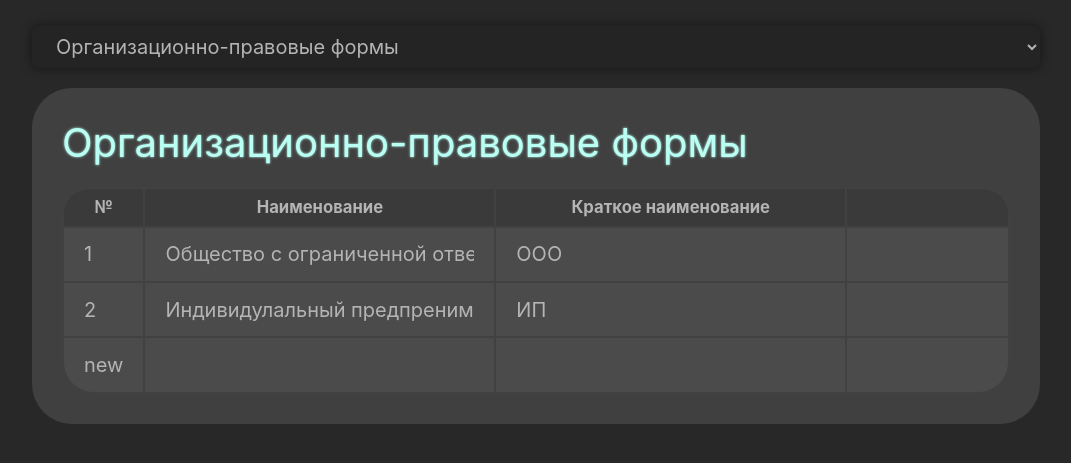
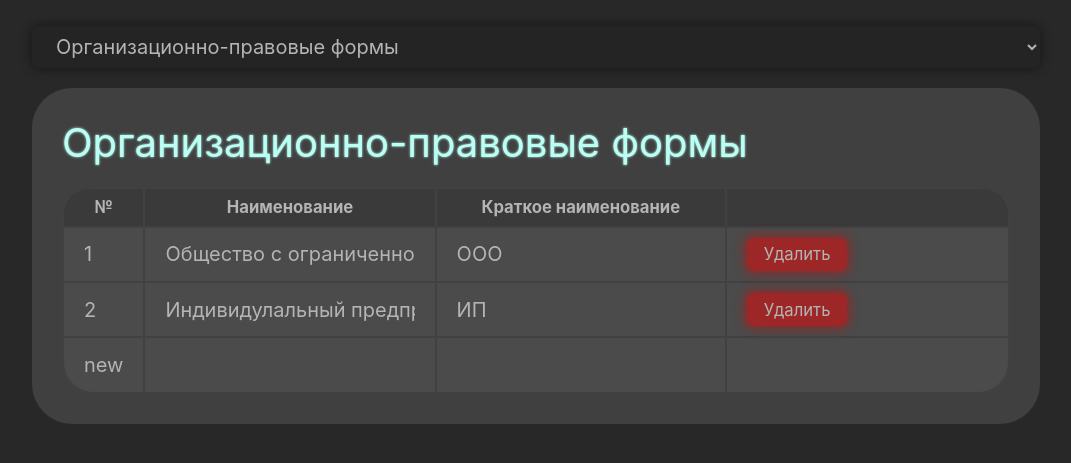
Before and after one commit to ZoomBySNik/Hephaestus, a Django app: page /references/ in a window 1280 px wide; the page is wider, and only the part inside the window is pictured. Shown: the part 137-600 px from the top of that part, without its empty margins (104-1175 px from the left). Run offline with Django 4.2, Linux system fonts and the light colour scheme; a user stored in the database is signed in; data comes from the database, SQL or seed files in the repository; both versions use the stored data as it was after the commit; some libraries are stand-ins or nearby versions.

Commit message:
Реализует работу создания записей в справочниках

```diff
--- a/domain/templates/references/references.html
+++ b/domain/templates/references/references.html
@@ -42,8 +42,13 @@
                                             </td>
                                         {% endwith %}
                                     {% endfor %}
-                                    <td>
-                                        <button id="Button_{{ item.id }}" type="submit" class="button submit text-size-smaller"
+                                    <td class="flex-horizontal gap-1em">
+                                        <button id="Button_{{ item.id }}_delete" type="submit" name="delete_item"
+                                                class="button reject text-size-smaller">
+                                            Удалить
+                                        </button>
+                                        <button id="Button_{{ item.id }}" type="submit"
+                                                class="button submit text-size-smaller"
                                                 style="visibility:hidden">
                                             Сохранить
                                         </button>
@@ -53,17 +58,22 @@
                         {% endfor %}
                         <tr>
                             <td class="row-1em">new</td>
+                            <form method="POST" action="{% url 'references' reference %}">
+                                {% csrf_token %}
                                 {% for field in fields_names %}
                                     <td><input id="{{ field.name }}_new" type="text" class="input-field-in-table"
+                                               name="{{ field.name }}"
                                                maxlength="{{ field.max_length }}"
-                                           onchange="document.getElementById('Button_new').style.visibility = 'visible';">
+                                               onchange="document.getElementById('Button_new').style.visibility = 'visible';"
+                                               {% if forloop.first %}autofocus{% endif %}>
                                     </td>
                                 {% endfor %}
                                 <td>
-                                <button id="Button_new" class="button submit text-size-smaller"
+                                    <button id="Button_new" type="submit" class="button submit text-size-smaller"
                                             style="visibility:hidden">+
                                     </button>
                                 </td>
+                            </form>
                         </tr>
                     </table>
                 </div>
--- a/domain/views.py
+++ b/domain/views.py
@@ -30,16 +30,20 @@ def references_view(request, reference='OrganizationalLegalForm'):
         fields_names = [field for field in selected_model._meta.get_fields() if not field.is_relation and field.name != 'id']
         if request.method == 'POST':
             item_id = request.POST.get('item_id')
-            print(request.POST.get)
-            if item_id:
+            if 'delete_item' in request.POST:
                 item = selected_model.objects.get(id=item_id)
+                item.delete()
             else:
-                item = selected_model()
-            for field in fields_names:
-                field_name = field.name
-                new_value = request.POST.get(f'{field_name}')
-                setattr(item, field_name, new_value)
-            item.save()
+                print(request.POST.get)
+                if item_id:
+                    item = selected_model.objects.get(id=item_id)
+                else:
+                    item = selected_model()
+                for field in fields_names:
+                    field_name = field.name
+                    new_value = request.POST.get(f'{field_name}')
+                    setattr(item, field_name, new_value)
+                item.save()
         response = {
             'model': display_model,
             'display_name': display_name,
--- a/static/css/styles.css
+++ b/static/css/styles.css
@@ -259,6 +259,7 @@ th:first-child {
 
 th:last-child {
     border-top-right-radius: 1.5em;
+    max-width: 10%;
 }
 
 td {
```
Also changed, not shown: db.sqlite3. Lines whose indentation alone changed are shown as unchanged.
